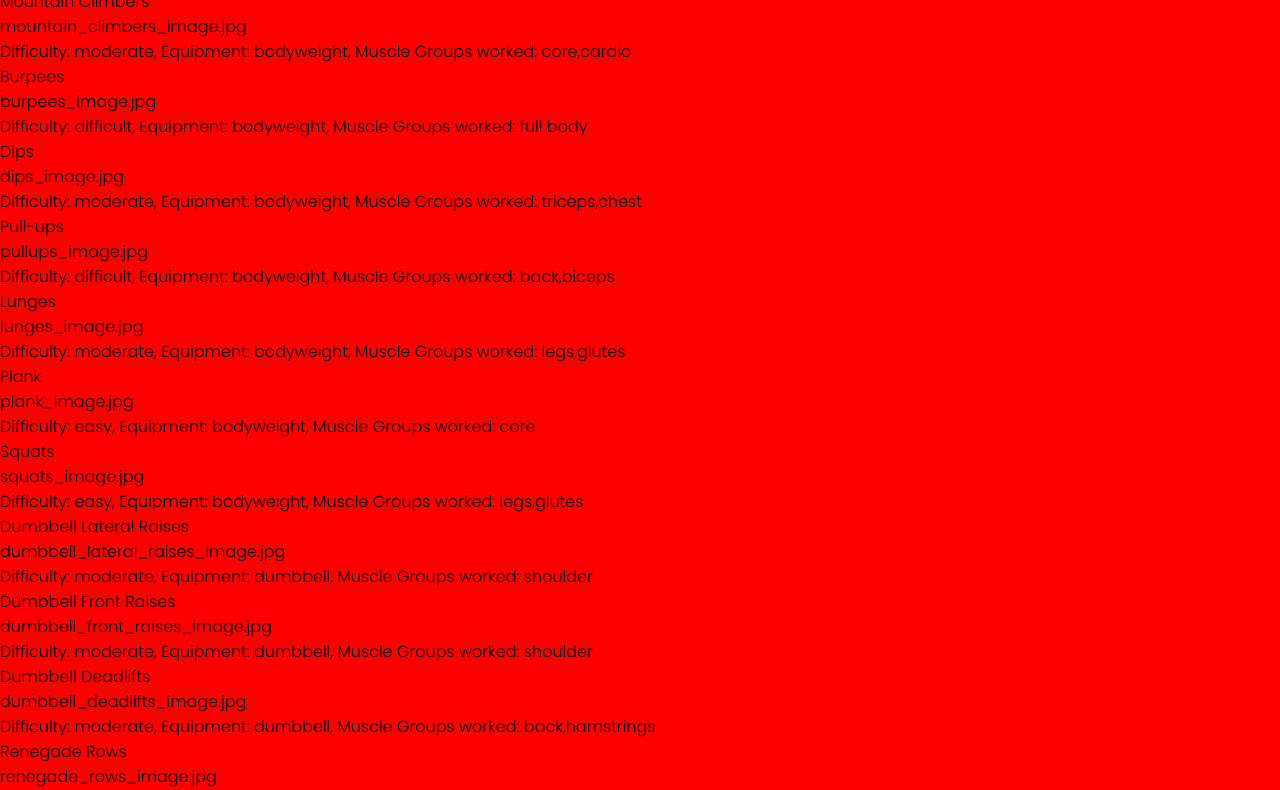
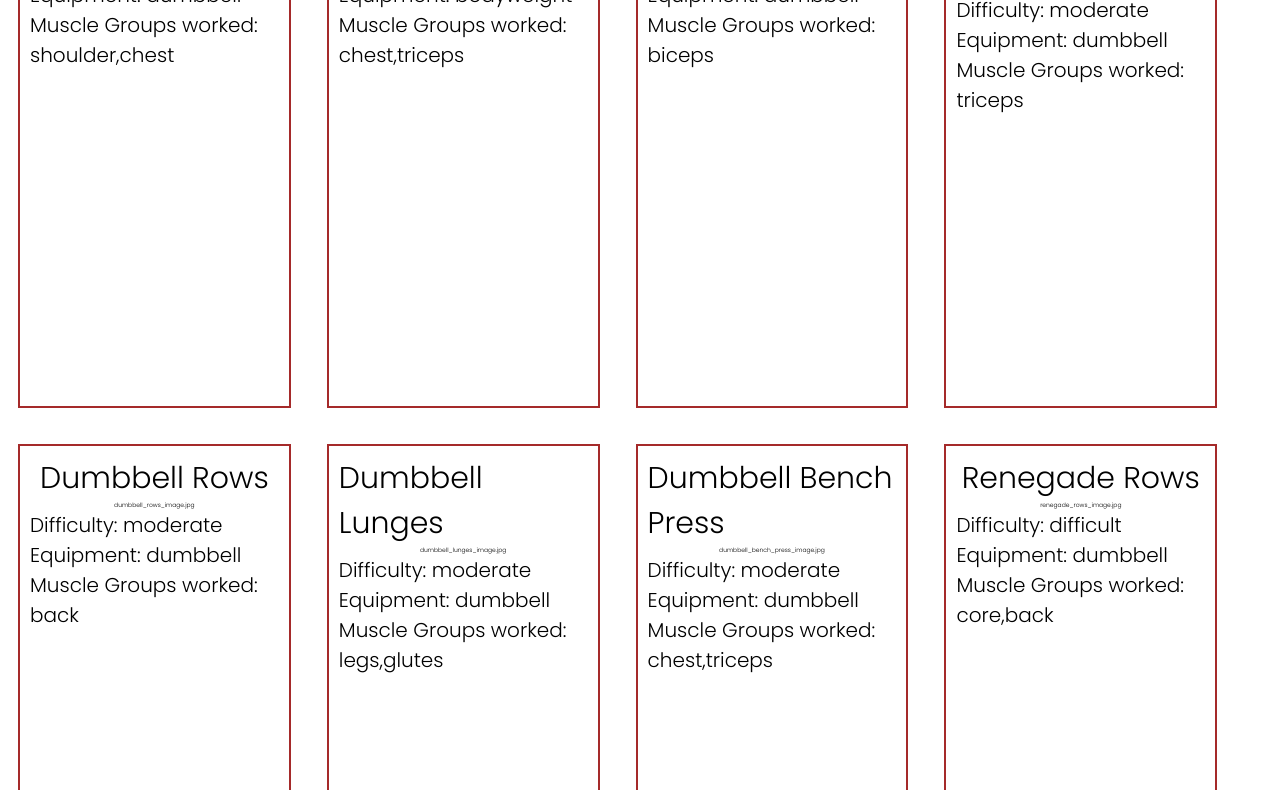
Before and after one commit to staten-island-tech/vite-project-Verviam, a website built with Vite: page vite-project/index.html in a window 1280 px wide. Shown: the part 279-1069 px from the top of the page. Built offline with nearby package versions, Linux system fonts and the light colour scheme.

Commit message:
makin progress

```diff
--- a/vite-project/index.html
+++ b/vite-project/index.html
@@ -5,10 +5,12 @@
     <link rel="icon" type="image/svg+xml" href="public/vite.svg" />
     <meta name="viewport" content="width=device-width, initial-scale=1.0" />
     <title>Vite App</title>
+    <link rel="stylesheet" href="styles/style.css">
     <link rel="preconnect" href="https://fonts.googleapis.com">
     <link rel="preconnect" href="https://fonts.gstatic.com" crossorigin>
     <link href="https://fonts.googleapis.com/css2?family=Poppins:wght@300&family=Roboto&display=swap" rel="stylesheet">
   </head>
+
   <body>
     <h1 class="heading">Exercise Finder</h1>
     <div class="overview">
@@ -24,9 +26,7 @@
       </div>
 
       <div class="cards">
-        <!--<div class="card-head"></div>
-        <div class="card-img"></div>
-        <div class="card-p"></div> -->
+        <!--card-->
       </div>
 
     </div>
--- a/vite-project/js/main.js
+++ b/vite-project/js/main.js
@@ -3,12 +3,14 @@ import { workouts } from './workouts.js'
 import { DOMSelectors } from './dom.js'
 
 function createCards(){
-    workouts.forEach((workout) => DOMSelectors.cards.insertAdjacentHTML("afterend",
-    `<div class="card-head">${workout.name}</div>
+    workouts.forEach((workout) => DOMSelectors.cards.insertAdjacentHTML("beforeend",
+    `<div class="card">
+    <div class="card-head">${workout.name}</div>
     <div class="card-img">${workout.image}</div>
-    <div class="card-p">Difficulty: ${workout.difficulty}, Equipment: ${workout.equipment}, Muscle Groups worked: ${workout.muscleGroup}</div>`)
+    <div class="card-p">Difficulty: ${workout.difficulty} <br> Equipment: ${workout.equipment} <br> Muscle Groups worked: ${workout.muscleGroup}</div>
+    </div>`)
     )
-}
+} // find out how to add a space between comma in workout.muscleGroup
 
 createCards()
 
--- a/vite-project/styles/style.css
+++ b/vite-project/styles/style.css
@@ -1,24 +1,54 @@
 @import url(variables.css);
 
-:root {
-  --dark-blue: #135cc5;
-  --primary: var(var(--dark-blue));
-  --h1: 7.594rem;
-
-}
 
 html, *, body{
   margin: 0 auto;
+  padding: 0 auto;
   font-family: 'Poppins', sans-serif;
-
+  box-sizing: border-box;
+  font-size: 62.5%;
+  color: var(--primary);
+  background-color: var(--primary); /* change later*/
 }
 
-.cards {
-  margin: 1em;
+.heading {
+  font-size: 5rem;
+  text-align: center;
+  margin: 2rem;
 }
+
 /* .overview{
 
 }
 .selection-buttons{
 
 } */
+
+.cards {
+  display: flex;
+  flex-wrap: wrap;
+  flex-direction: row;
+}
+
+.card {
+  margin: 2rem;
+  padding: 1rem;
+  width: 21%;
+  height: 65vh;
+  display: flex;
+  flex-wrap: wrap;
+  flex-direction: column;
+  outline: 0.2rem solid brown;
+}
+
+.card-head{
+  font-size: 3rem;
+
+}
+
+.card-img{
+  border-radius: 10px;
+}
+.card-p {
+  font-size: 2rem;
+}
--- a/vite-project/styles/variables.css
+++ b/vite-project/styles/variables.css
@@ -1,3 +1,6 @@
-body {
-    background-color: red;
-}
+:root {
+    --dark-blue: #135cc5;
+    --primary: var(var(--dark-blue));
+    --h1: 7.594rem;
+
+  }
```
